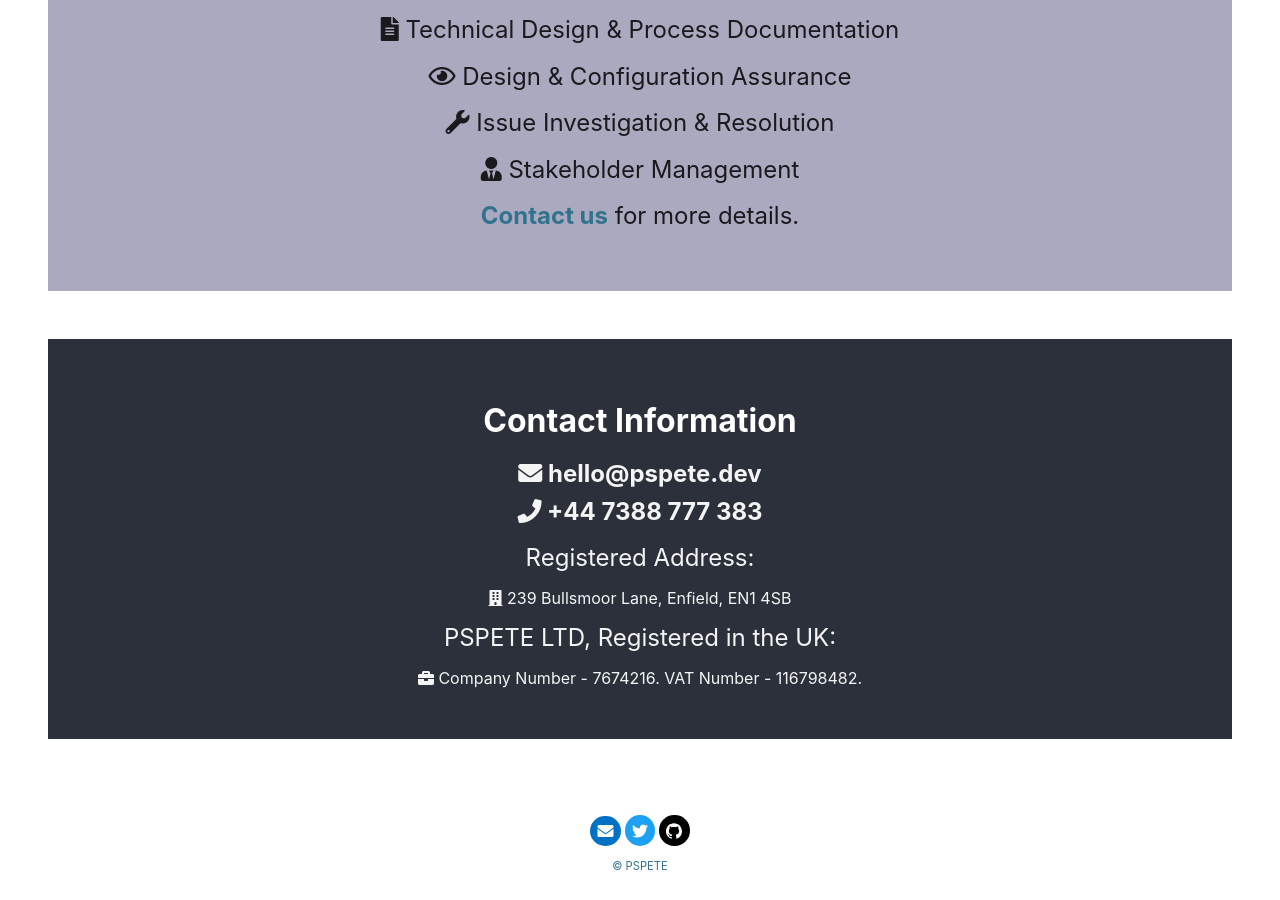
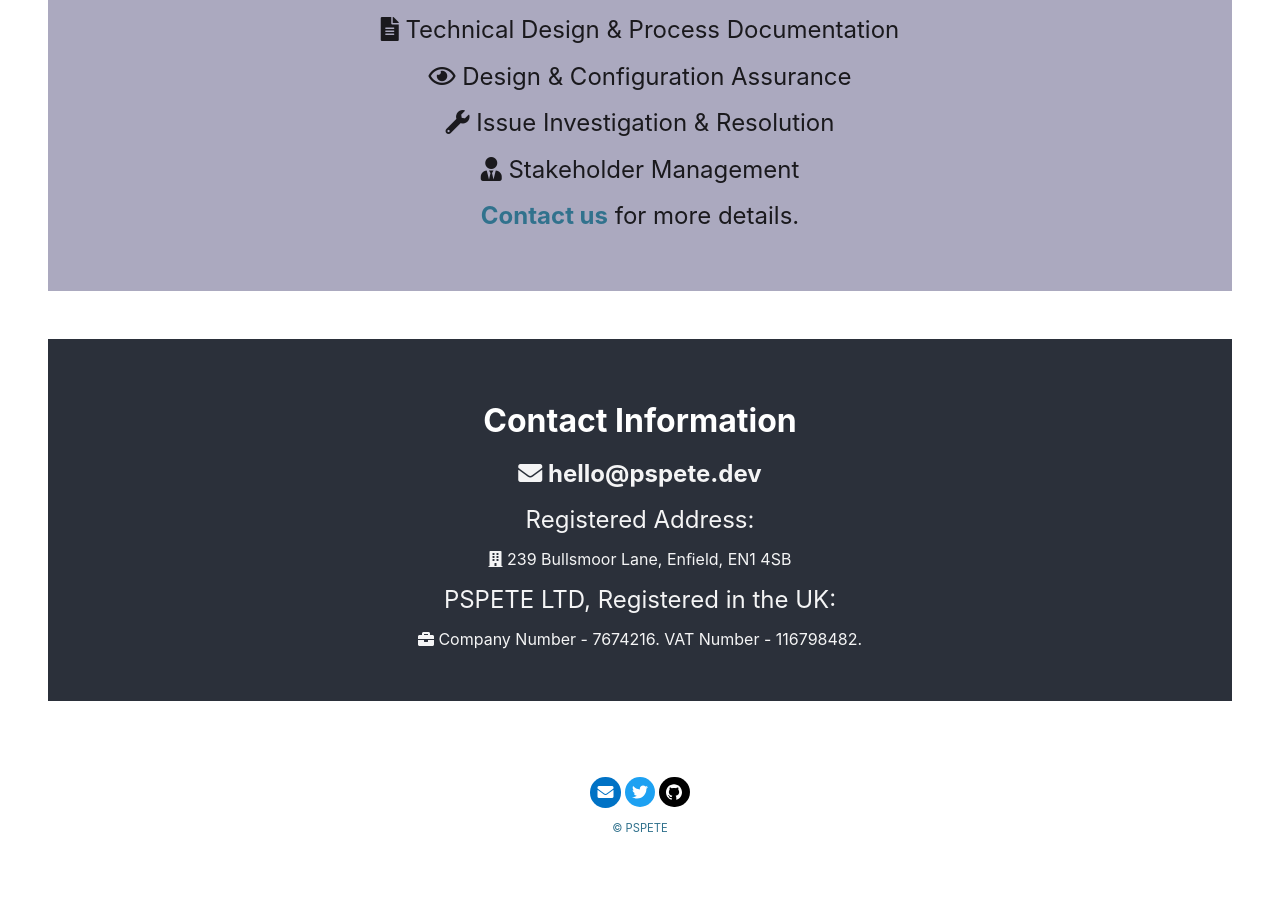
Before and after one commit to pspete/pspete.github.io, a Jekyll site: the page built from index.html, in a window 1280 px wide and 900 px high, scrolled down 2494 px. Built offline with Jekyll 4.4.1, drawn with Linux system fonts in a browser that asks for light colours; nearby versions of some CDN libraries; the list of posts is cut into pages by our own code; after the commit the page ends 3356 px from its top, so only the background shows below that.

Commit message:
Update index.html

```diff
--- a/index.html
+++ b/index.html
@@ -83,7 +83,6 @@ data:
     - title: Contact Information
       excerpt: >
         <i class="fas fa-envelope"></i><a href="mailto:hello@pspete.dev">  hello@pspete.dev</a><br>
-        <i class="fas fa-phone"></i><a href="tel:+447388777383">  +44 7388 777 383</a><br>
         <p><div>
         <p>Registered Address:</p>
         <i class="fas fa-building"></i>  239 Bullsmoor Lane, Enﬁeld, EN1 4SB</p>
```
